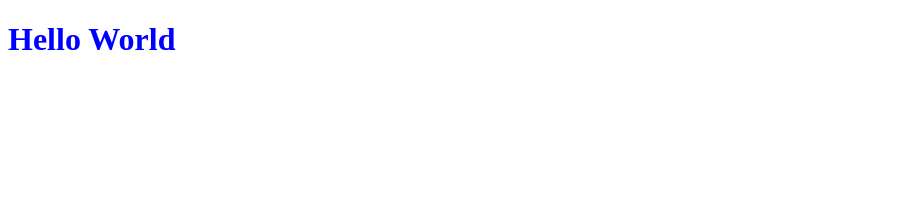
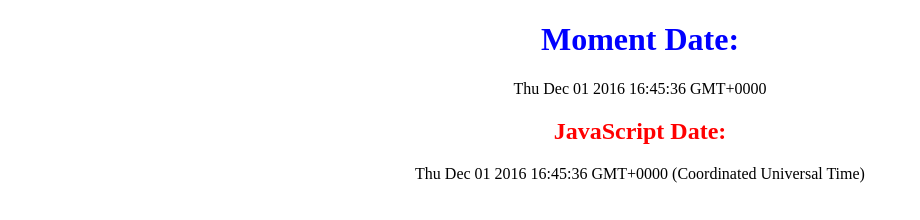
Before and after one commit to johngarcia9110/momentjs-testing, a plain HTML site: page index.html in a window 1280 px wide. Shown: the whole page, without its empty margins (0-920 px from the left). Drawn offline with Linux system fonts and the light colour scheme.

Commit message:
created example displaying dates with both js and moment to compare most basic implementation

```diff
--- a/css/style.css
+++ b/css/style.css
@@ -1,3 +1,11 @@
+body{
+  text-align: center;
+}
+
 h1{
   color: blue;
 }
+
+h2{
+  color: red;
+}
--- a/index.html
+++ b/index.html
@@ -6,7 +6,11 @@
     <link rel="stylesheet" href="css/style.css">
   </head>
   <body>
-    <h1>Hello World</h1>
+    <h1>Moment Date:</h1>
+    <div id="displayMoment"></div>
+    <h2>JavaScript Date:</h2>
+    <div id="displayJsDate"></div>
   </body>
-  <script src="js/moment.js">
+  <script src="js/moment.js"></script>
+  <script src='js/main.js'></script>
 </html>
--- /dev/null
+++ b/js/main.js
@@ -0,0 +1,11 @@
+//create instance of moment object
+var MomentDate = moment();
+
+//display value of momement object on page
+document.getElementById('displayMoment').innerHTML = MomentDate;
+
+//create instance of JS Date object
+var JsDate = new Date();
+
+//display value of JS Date object
+document.getElementById('displayJsDate').innerHTML = JsDate;
```
